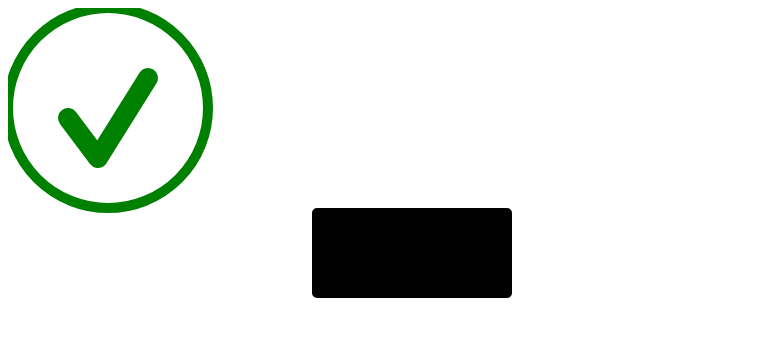
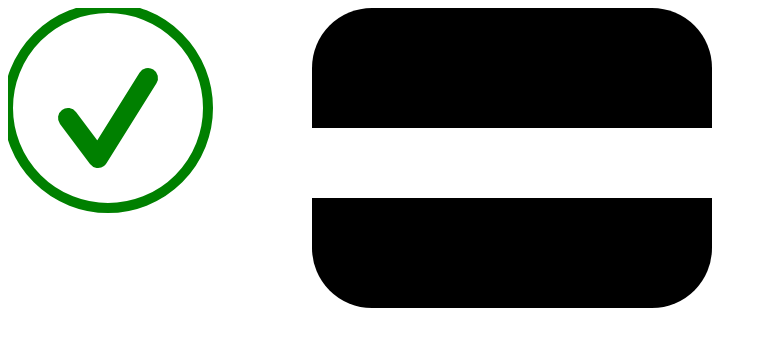
Before and after one commit to Schvea/Svg, a plain HTML site: page index.html in a window 1280 px wide. Shown: the whole page, without its empty margins (0-767 px from the left). Drawn offline with Linux system fonts and the light colour scheme.

Commit message:
streck fixar

```diff
--- a/index.html
+++ b/index.html
@@ -13,9 +13,13 @@
         <polyline points="60,110 90,150 140,70" stroke="green" stroke-width="20" stroke-linecap="round"
             stroke-linejoin="round" fill="none"></polyline>
     </svg>
-    <svg width="200" height="100">
-        <rect width="200" height="90" style="fill:rgb(0,0,0)" y="0" height="32" width="32" rx="5" stroke-width="1"
-            fill="transparent">
+
+    <svg width="400" height="300">
+        <rect width="400" height="300" style="fill:rgb(0,0,0)" y="0" height="32" width="32" rx="60" stroke-width="1"
+            fill="transparent"></rect>
+            <rect width="400" height="70" style="fill:rgb(255, 255, 255)" y="120" height="32" width="32" rx="0" stroke-width="1"
+            fill="transparent"></rect>
+
     </svg>
 
     <svg>
```
Also changed, not shown: images/creditcard.svg (deleted).
